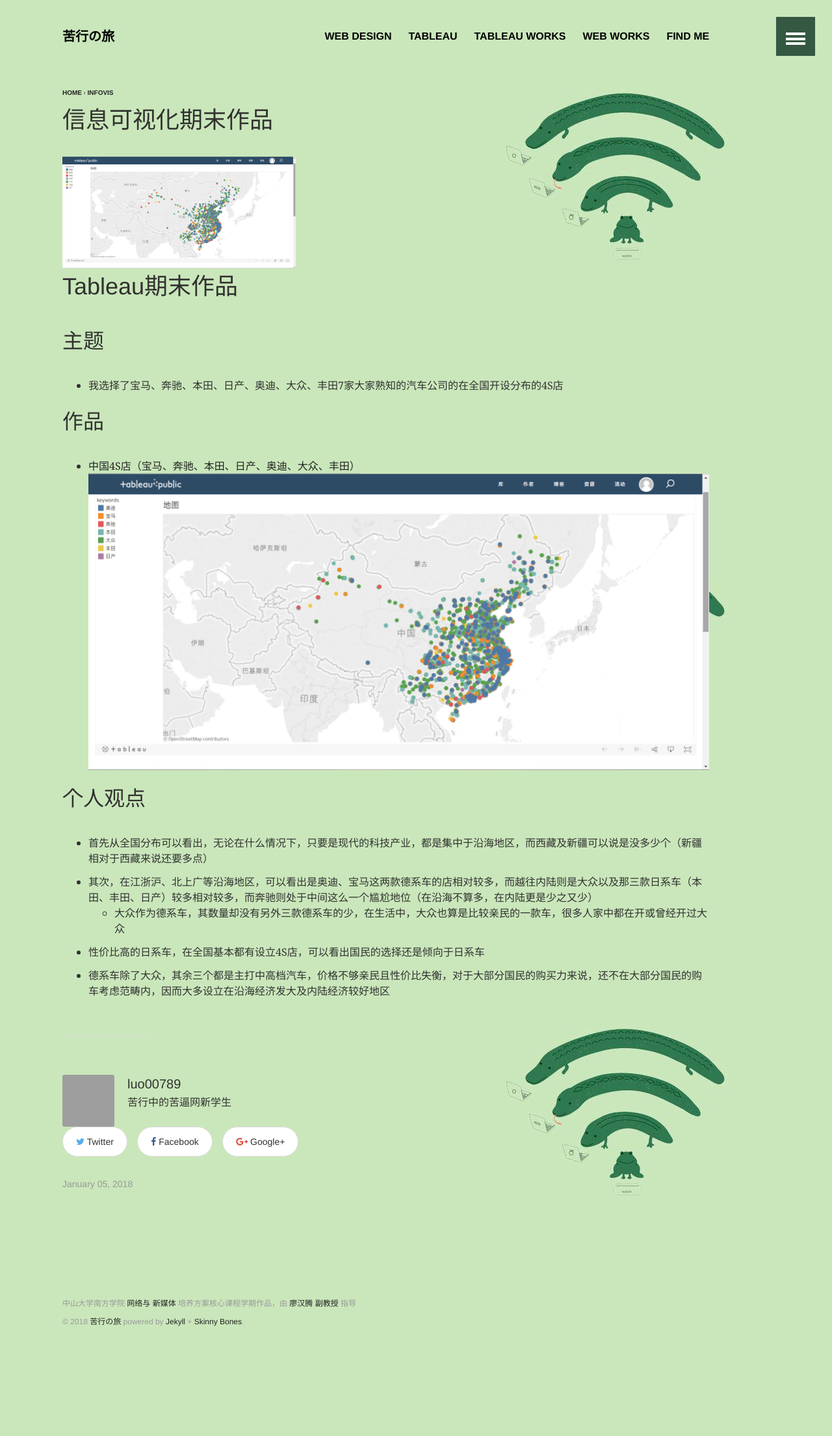
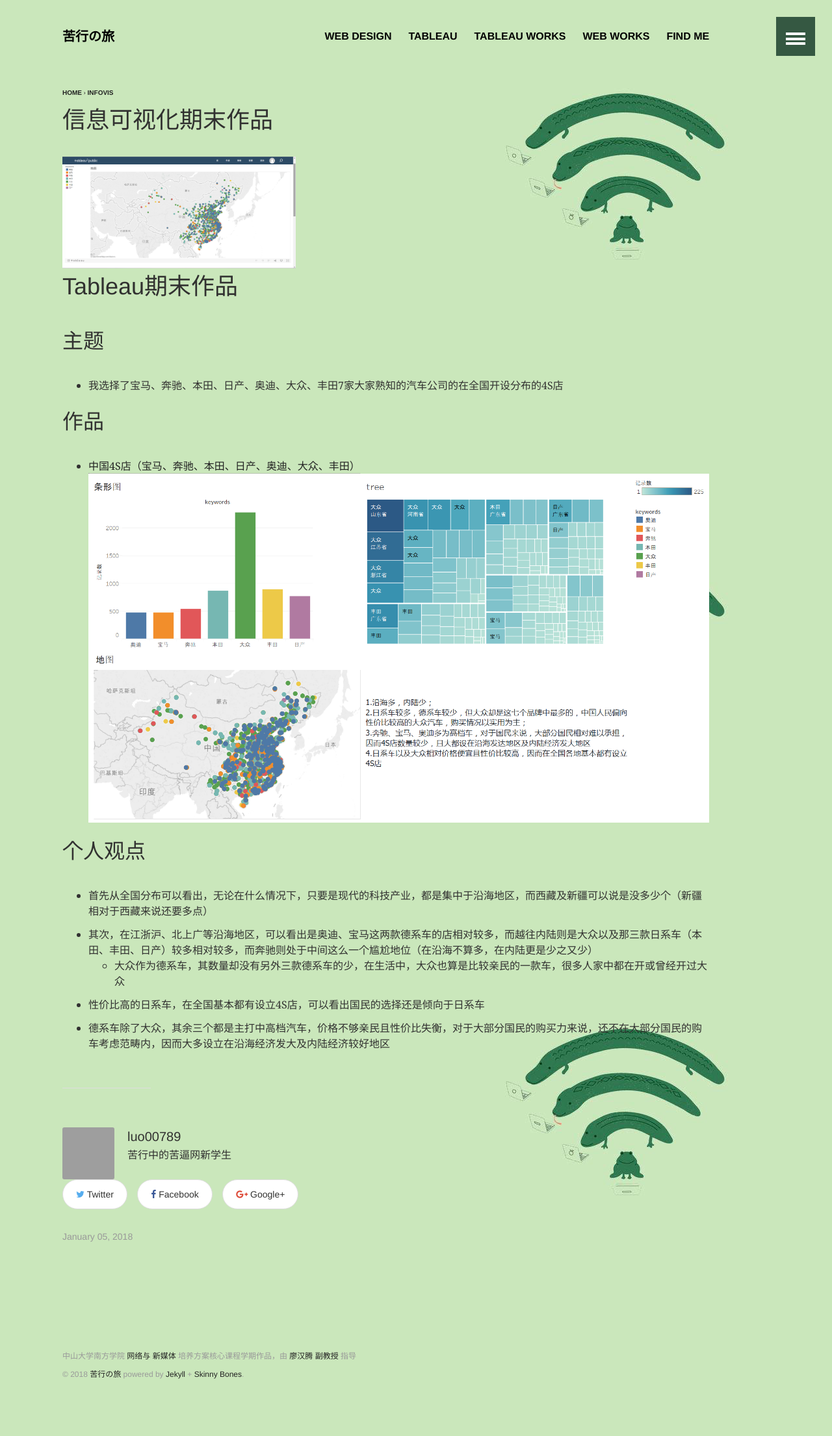
Before and after one commit to luo00789/luo00789.github.io, a Jekyll site: the page built from _posts/2018-01-04-tableau期末.md, in a window 1280 px wide. Shown: the whole page at 65% size. Built offline with Jekyll 4.4.1, drawn with Linux system fonts in a browser that asks for light colours; before the commit the page ends 2130 px from its top, so only the background shows below that.

Commit message:
修改图片

```diff
--- a/_posts/2018-01-04-tableau期末.md
+++ b/_posts/2018-01-04-tableau期末.md
@@ -16,7 +16,7 @@
 
 ## 作品
 - [中国4S店（宝马、奔驰、本田、日产、奥迪、大众、丰田）](https://luo00789.github.io/infovis/qimo/index.html)
-![finallywork](https://luo00789.github.io/images/tableau.png)
+![finallywork](https://luo00789.github.io/images/故事.png)
 
 ## 个人观点
 - 首先从全国分布可以看出，无论在什么情况下，只要是现代的科技产业，都是集中于沿海地区，而西藏及新疆可以说是没多少个（新疆相对于西藏来说还要多点）
```
